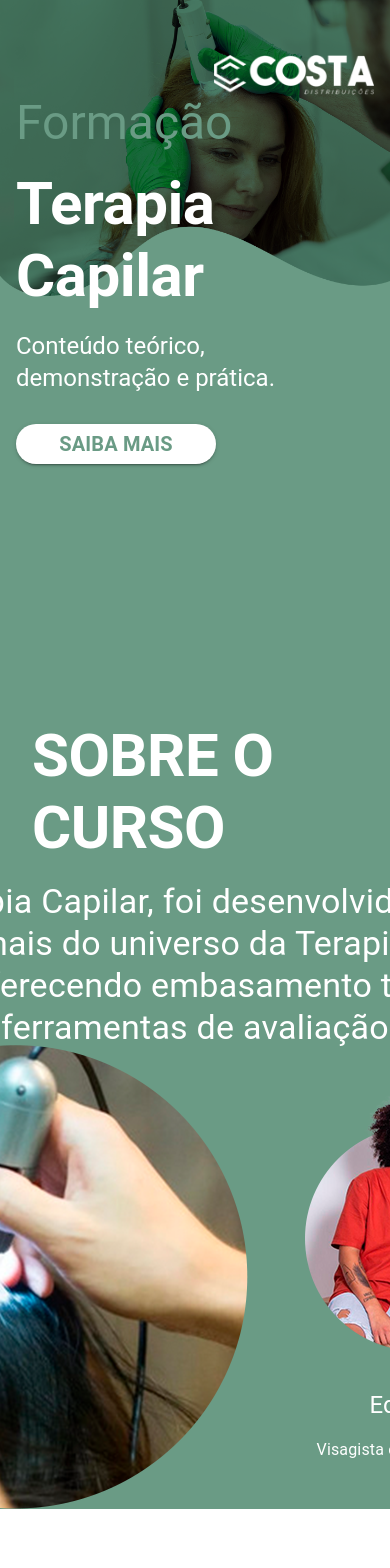
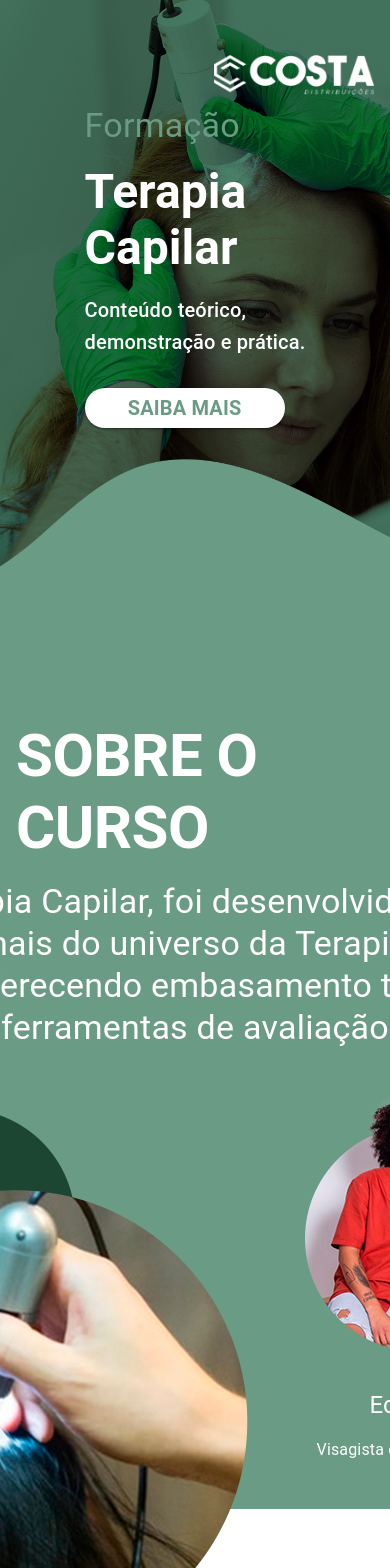
Before and after one commit to braiantmalta/terapia-capilar, a Next.js app: page / in a window 390 px wide. Shown: the top 1568 px of the page. Built offline with nearby package versions, Linux system fonts and the light colour scheme.

Commit message:
feat: footer mobile version done

```diff
--- a/src/components/home/giftSession/styles.ts
+++ b/src/components/home/giftSession/styles.ts
@@ -2,7 +2,8 @@ import { styled } from '@mui/system';
 
 export const ImageBox = styled('div')({});
 
-export const GiftSessionBox = styled('div')({
+export const GiftSessionBox = styled('div')(
+  ({ theme }) => ({
     marginBottom: '280px',
     display: 'flex',
     flexDirection: 'row',
@@ -11,7 +12,11 @@ export const GiftSessionBox = styled('div')({
     gap: '160px',
     position: 'relative',
     top: '-685px',
-});
+    [theme.breakpoints.down('lg')]: {
+      top: '-540px',
+    },
+  }),
+);
 
 export const TextBox = styled('div')({
   display: 'flex',
@@ -22,9 +27,12 @@ export const TextContentBox = styled('div')({
   margin: '33px 0px 40px',
 });
 
-export const FooterText = styled('div')({
+export const FooterText = styled('div')(({ theme }) => ({
   position: 'relative',
   top: '-430px',
   margin: 'auto',
   width: '600px',
-});
+  [theme.breakpoints.down('lg')]: {
+    top: '-650px',
+  },
+}));
--- a/src/components/home/index.tsx
+++ b/src/components/home/index.tsx
@@ -2,16 +2,21 @@ import { Container } from '@components/container';
 import { Wrapper } from '@components/htmlTags/div';
 import { AboutSession } from './aboutSession';
 import { GiftSession } from './giftSession';
-import { GiftSessionBox, HomeContent } from './styles';
+import {
+  AboutSessionBox,
+  GiftSessionBox,
+  HomeContent,
+} from './styles';
 import { Subscribe } from './subsribe';
 
 export const Home = () => {
   return (
     <Wrapper style={{ backgroundColor: '#6A9B85' }}>
       <HomeContent>
-        <Container>
+        <AboutSessionBox>
           <AboutSession />
-        </Container>
+        </AboutSessionBox>
+
         <GiftSessionBox>
           <GiftSession />
         </GiftSessionBox>
--- a/src/components/home/styles.ts
+++ b/src/components/home/styles.ts
@@ -6,7 +6,8 @@ export const HomeContent = styled('div')({
   height: 'fit-content',
 });
 
+export const AboutSessionBox = styled('div')({});
+
 export const GiftSessionBox = styled('div')({
-  // backgroundColor: '#fff',
-  // padding: '120px 0px',
+  height: '700px',
 });
--- a/src/components/home/subsribe/index.tsx
+++ b/src/components/home/subsribe/index.tsx
@@ -57,6 +57,7 @@ export const Subscribe = () => {
               handleSubmit(values);
             }}
             validationSchema={schema}
+            validateOnChange={false}
           >
             {({ errors, handleChange }) => (
               <Form>
@@ -80,6 +81,7 @@ export const Subscribe = () => {
                       color="#ffffff"
                       title="INSCRIÇÃO"
                       height="55px"
+                      sx={{ fontSize: '45px' }}
                     />
                   </ButtonBox>
                 </InputBox>
--- a/src/components/home/subsribe/styles.ts
+++ b/src/components/home/subsribe/styles.ts
@@ -6,13 +6,18 @@ export const SubscribeBox = styled('div')({
   justifyContent: 'center',
 });
 
-export const SubsribeContent = styled('div')({
-  display: 'flex',
-  alignItems: 'center',
-  flexDirection: 'column',
-  position: 'relative',
-  bottom: '-474px',
-});
+export const SubsribeContent = styled('div')(
+  ({ theme }) => ({
+    display: 'flex',
+    alignItems: 'center',
+    flexDirection: 'column',
+    position: 'relative',
+    bottom: '-474px',
+    [theme.breakpoints.down('lg')]: {
+      bottom: '-420px',
+    },
+  }),
+);
 
 export const InputBox = styled('div')({
   display: 'flex',
--- a/src/components/htmlTags/button/index.tsx
+++ b/src/components/htmlTags/button/index.tsx
@@ -34,7 +34,6 @@ export const StyledButton = ({
       style={{
         borderRadius: '100px',
         backgroundColor: backgroundColor,
-
         width: isTabletVersion ? '200px' : '250px',
         height: height
           ? height
--- a/src/components/layout/header/index.tsx
+++ b/src/components/layout/header/index.tsx
@@ -1,11 +1,22 @@
 import { Container } from '@components/container';
 import { Wrapper } from '@components/htmlTags/div';
 import { Image } from '@components/htmlTags/img';
+import { useMediaQuery } from '@mui/material';
+import { theme } from '@styles/theme';
 import { Logo } from '../logo';
 import { TextIntro } from '../textIntro';
-import { ImageBox, HeaderContent, LogoBox } from './styles';
+import {
+  ImageBox,
+  HeaderContent,
+  LogoBox,
+  TextIntroBox,
+} from './styles';
 
 export const Header = () => {
+  const isTabletVersion = useMediaQuery(
+    theme.breakpoints.down('md'),
+  );
+
   return (
     <Wrapper>
       <HeaderContent>
@@ -19,10 +30,17 @@ export const Header = () => {
           <ImageBox>
             <Image
               src="banner.png"
-              sx={{ zIndex: 1, width: '100%' }}
+              sx={{
+                zIndex: 1,
+                width: '100%',
+                height: isTabletVersion ? '600px' : '100%',
+                objectFit: 'cover',
+              }}
             />
           </ImageBox>
-          <TextIntro />
+          <TextIntroBox>
+            <TextIntro />
+          </TextIntroBox>
         </Container>
       </HeaderContent>
     </Wrapper>
--- a/src/components/layout/header/styles.ts
+++ b/src/components/layout/header/styles.ts
@@ -21,3 +21,11 @@ export const ImageBox = styled('div')({
   top: 0,
   left: 0,
 });
+
+export const TextIntroBox = styled('div')(({ theme }) => ({
+  [theme.breakpoints.down('sm')]: {
+    display: 'flex',
+    justifyContent: 'center',
+    marginTop: '30px',
+  },
+}));
--- a/src/components/layout/textIntro/index.tsx
+++ b/src/components/layout/textIntro/index.tsx
@@ -1,8 +1,8 @@
+import { useMediaQuery } from '@mui/material';
+
 import { StyledButton } from '@components/htmlTags/button';
 import { Wrapper } from '@components/htmlTags/div';
-// import { isTabletVersion } from '@components/isMobileVersion';
 import { Text } from '@components/text';
-import { Button, useMediaQuery } from '@mui/material';
 import { theme } from '@styles/theme';
 import { ButtonBox, TextBox } from './styles';
 
@@ -15,13 +15,15 @@ export const TextIntro = () => {
     <Wrapper>
       <TextBox>
         <Text
-          type={isTabletVersion ? 'h3' : 'h2'}
-          style={{ color: '#6A9B85' }}
+          type={isTabletVersion ? 'h4' : 'h2'}
+          style={{
+            color: '#6A9B85',
+          }}
         >
           Formação
         </Text>
         <Text
-          type={isTabletVersion ? 'h2' : 'h1'}
+          type={isTabletVersion ? 'h3' : 'h1'}
           color="#ffffff"
           style={{
             margin: '17px 0px 18px',
@@ -33,7 +35,7 @@ export const TextIntro = () => {
           </strong>
         </Text>
         <Text
-          type={isTabletVersion ? 'h5' : 'h4'}
+          type={isTabletVersion ? 'h6' : 'h4'}
           color="#ffffff"
         >
           Conteúdo teórico, <br /> demonstração e prática.
--- a/src/components/layout/textIntro/styles.ts
+++ b/src/components/layout/textIntro/styles.ts
@@ -8,6 +8,9 @@ export const TextBox = styled('div')(({ theme }) => ({
   [theme.breakpoints.down('md')]: {
     bottom: 55,
   },
+  [theme.breakpoints.down('sm')]: {
+    bottom: 75,
+  },
 }));
 
 export const ButtonBox = styled('div')(({ theme }) => ({
--- a/src/components/text/index.tsx
+++ b/src/components/text/index.tsx
@@ -1,8 +1,6 @@
 import { CSSProperties, ReactNode } from 'react';
 import { Typography } from '@mui/material';
 import { SxProps } from '@mui/system';
-
-import { StyledTextColors } from '@utils/constants/textColors';
 import { theme } from '@styles/theme';
 
 type TextProps = {
@@ -30,7 +28,7 @@ type TextProps = {
     | 'left'
     | 'inherit'
     | 'justify';
-  color?: '#6A9B85' | '#ffffff';
+  color?: '#6A9B85' | '#ffffff' | any;
 };
 
 export const Text = ({
```
Lines whose indentation alone changed are shown as unchanged.
